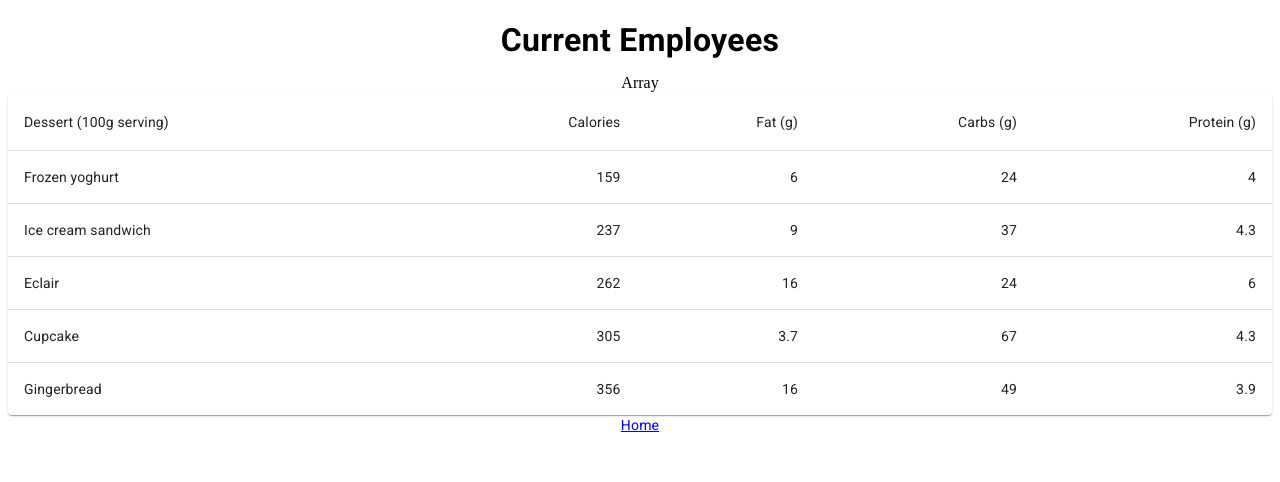
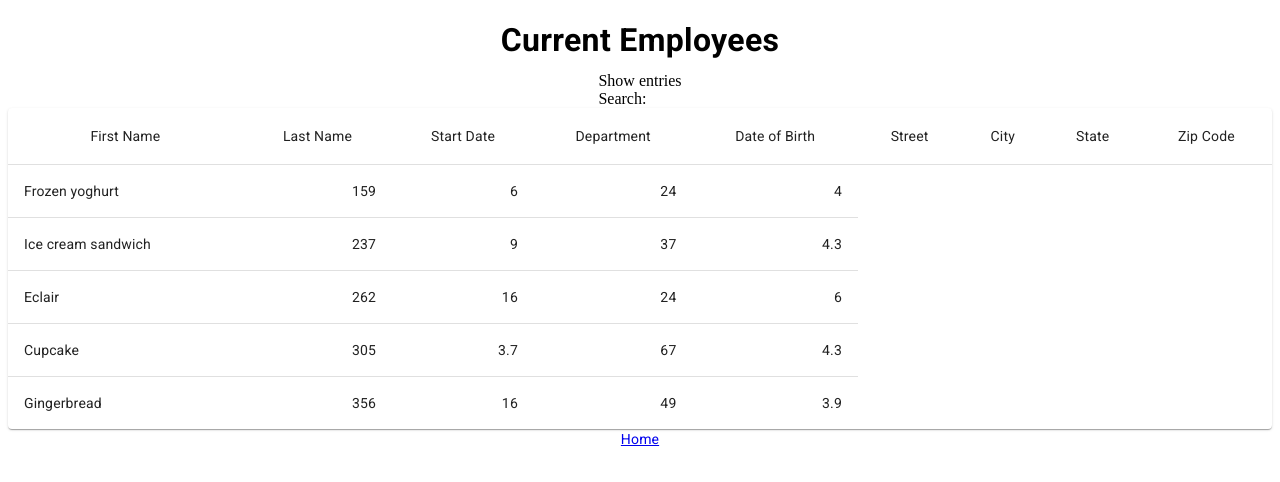
Before and after one commit to haaslaura/project14-hrnet-react, a React (Vite) app: page /employee-list in a window 1280 px wide. Shown: the top 482 px of the page. Built offline with nearby package versions, Linux system fonts and the light colour scheme.

Commit message:
Minor corrections

```diff
--- a/src/components/CurrentEmployeesArray.jsx
+++ b/src/components/CurrentEmployeesArray.jsx
@@ -6,8 +6,34 @@ import TableHead from '@mui/material/TableHead';
 import TableRow from '@mui/material/TableRow';
 import Paper from '@mui/material/Paper';
 
+import { useSelector } from 'react-redux';
+
 
 const CurrentEmployeesArray = () => {
+
+    const firstName = useSelector((state) => state.employee.firstName)
+    const lastName = useSelector((state) => state.employee.lastName)
+    const startDate = useSelector((state) => state.employee.startDate)
+    const department = useSelector((state) => state.employee.department)
+    const dateOfBirth = useSelector((state) => state.employee.dateOfBirth)
+    const street = useSelector((state) => state.employee.street)
+    const city = useSelector((state) => state.employee.city)
+    const livedInState = useSelector((state) => state.employee.livedInState)
+    const zipCode = useSelector((state) => state.employee.zipCode)
+
+    const dataRequired = [
+        firstName,
+        lastName,
+        startDate,
+        department,
+        dateOfBirth,
+        street,
+        city,
+        livedInState,
+        zipCode
+    ]
+
+    console.log(dataRequired);
 
     function createData(name, calories, fat, carbs, protein) {
         return { name, calories, fat, carbs, protein };
@@ -23,17 +49,28 @@ const CurrentEmployeesArray = () => {
 
      return (
         <>
-            <table id="employee-table" className="display">Array</table>
+            {/* <table id="employee-table" className="display">Array</table> */}
             <TableContainer component={Paper}>
-                <Table sx={{ minWidth: 650 }} aria-label="simple table">
+
+                <Table
+                    // The main component for the table element. Renders as a <table> by default
+                    sx={{ minWidth: 650 }}
+                    aria-label="Current Employees"
+                    id="employee-table"
+                    className="display"
+                >
                     <TableHead>
-                    <TableRow>
-                        <TableCell>Dessert (100g serving)</TableCell>
-                        <TableCell align="right">Calories</TableCell>
-                        <TableCell align="right">Fat&nbsp;(g)</TableCell>
-                        <TableCell align="right">Carbs&nbsp;(g)</TableCell>
-                        <TableCell align="right">Protein&nbsp;(g)</TableCell>
-                    </TableRow>
+                        <TableRow>
+                            <TableCell align="center">First Name</TableCell>
+                            <TableCell align="center">Last Name</TableCell>
+                            <TableCell align="center">Start Date</TableCell>
+                            <TableCell align="center">Department</TableCell>
+                            <TableCell align="center">Date of Birth</TableCell>
+                            <TableCell align="center">Street</TableCell>
+                            <TableCell align="center">City</TableCell>
+                            <TableCell align="center">State</TableCell>
+                            <TableCell align="center">Zip Code</TableCell>
+                        </TableRow>
                     </TableHead>
                     <TableBody>
                     {rows.map((row) => (
--- a/src/components/Dialog/Dialog.jsx
+++ b/src/components/Dialog/Dialog.jsx
@@ -16,25 +16,6 @@ import './dialog.css'
 const Dialog = forwardRef(({ toogleDialog }, ref ) => {
 
     return (
-        // <dialog
-        //     id="confirmation"
-        //     className="modal"
-        //     ref={ref}
-        //     onClick={(e) => {
-        //         if(e.currentTarget === e.target) {
-        //             toogleDialog()
-        //         }
-        //     }}
-        // >
-        //     <div className="modal-content">
-        //         <button type="button" className="modal-close-button" onClick={toogleDialog} aria-label="Close">
-        //             <span>Close</span>
-        //         </button>
-        //         <ModalContent />
-        //     </div>
-        // </dialog>
-
-
             <dialog
                 id="confirmation"
                 className="modal"
@@ -48,15 +29,8 @@ const Dialog = forwardRef(({ toogleDialog }, ref ) => {
                 <button type="button" className="modal-close-button" onClick={toogleDialog} aria-label="Close">
                     <span>Close</span>
                 </button>
-
-                {/* <div className="modal-content"> */}
-                    <ModalContent />
-                {/* </div> */}
-
-
-
+                <ModalContent />
             </dialog>
-
     )
 })
 
--- a/src/components/Dialog/dialog.css
+++ b/src/components/Dialog/dialog.css
@@ -14,9 +14,10 @@
     opacity: 0.6;
 }
 
-.modal-content { /* div inside the modal*/
+.modal-content { /* text inside the modal*/
     padding: 15px 30px;
     position: relative;
+    z-index: 98;
 }
 
 .modal-close-button {
@@ -30,6 +31,7 @@
     border: none;
     border-radius: 50%;
     cursor: pointer;
+    z-index: 99;
 }
 
 .modal-close-button:hover {
--- a/src/pages/VueCurrentEmployees.jsx
+++ b/src/pages/VueCurrentEmployees.jsx
@@ -5,6 +5,10 @@ const VueCurrentEmployees = () => {
     return (
        <section>
            <h1>Current Employees</h1>
+           <div>
+            <div>Show entries</div>
+            <div>Search:</div>
+           </div>
            <CurrentEmployeesArray />
            <Link to="/">Home</Link>
        </section>
```
Also changed, not shown: src/index.jsx (+2 -9 lines).
